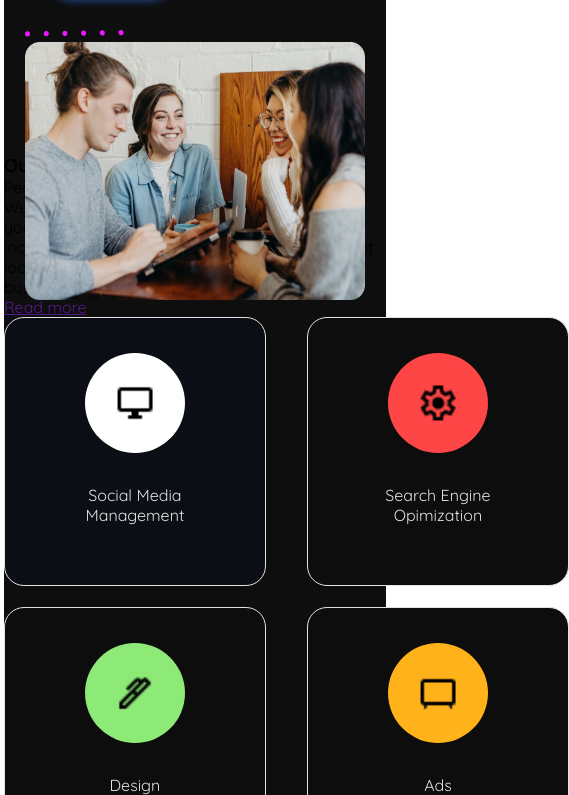
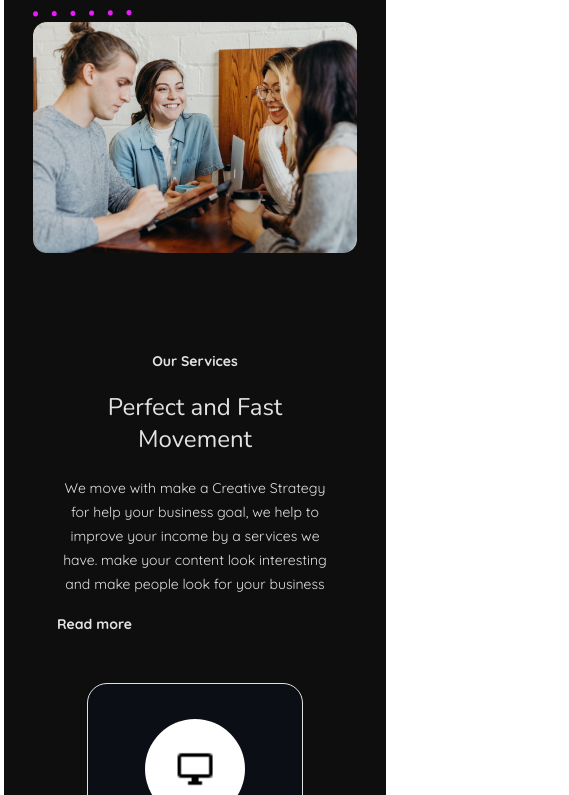
Before and after one commit to DenisFR2727/LayOut-AgencyCreative, a plain HTML site: page index.html in a window 390 px wide. Shown: the part 1205-2000 px from the top of the page, 569 px wide, since content can reach past the window. Drawn offline with nearby package versions, Linux system fonts and the light colour scheme; files whose address does not match are found by name.

Commit message:
mobile services

```diff
--- a/css/mobile.css
+++ b/css/mobile.css
@@ -200,6 +200,11 @@
     }
 
     /* section block about */
+    section {
+        margin: 0 auto;
+        width: 85%;
+        /* width: 340px; */
+    }
     section .block-about-us h3 {
         font-size: 20px;
     }
@@ -215,8 +220,9 @@
         margin-top: 45px;
     }
     .block-about-us .block-img .team {
-        width: 340px;
-        height: 258px;
+        width: 100%;
+        /* width: 340px; */
+        /* height: 258px; */
     }
     .block-about-us .block-img .orange-cicle {
         display: none;
@@ -229,7 +235,7 @@
     .block-about-us .block-text-team {
         font-size: 14px;
         font-weight: 400;
-        margin-left: 25px;
+        margin-left: 0px;
         line-height: 24px;
     }
     .block-about-us .block-text-team p:nth-child(2) {
@@ -237,8 +243,11 @@
     }
     .block-about-us .block-text-team .mobile {
         display: block;
+        padding-right: 0px;
+        margin-top: 20px;
     }
-    .block-text-team p {
+    .block-text-team p:first-of-type {
+        padding-right: 0px;
         margin: 0;
     }
     .block-btn {
@@ -247,11 +256,67 @@
     .block-text-team .block-btn .btn-us {
         width: 124px;
         font-size: 14px;
-        margin-left: 20px;
+        /* margin-left: 20px; */
     }
     .block-text-team .block-btn .btn-our {
         width: 150px;
         font-size: 14px;
         margin-left: 40px;
     }
+    /* section block services */
+    .services {
+        width: 85%;
+        /* width: 340px; */
+        display: block;
+        margin: 0 auto;
+        margin-top: 200px;
+    }
+    .services .left {
+        width: 85%;
+        /* width: 340px; */
+        margin: 0 auto;
+        height: 250px;
+
+    }
+    .services .left h3{
+        display: flex;
+        justify-content: center;
+        font-size: 14px;
+        line-height: 17.5px;
+        font-weight: 600;
+     }
+    .services .left p:first-of-type{
+       font-size: 24px;
+       line-height: 32.74px;
+       text-align: center;
+       font-family: 'Nunito';
+    }
+    .services .left .text{
+       font-size: 14px;
+       font-weight: 400;
+       line-height: 24px;
+       text-align: center;
+
+     }
+    .services .left p:last-of-type{
+       display: flex;
+       justify-content: flex-start;
+    }
+    .services .left p:last-of-type a{
+       font-size: 14px;
+       font-weight: 700;
+       line-height: 17.5px;
+       font-family: Quicksand;
+     }
+    /* right--block */
+    .services .right {
+        width: 85%;
+        margin: 0 auto;
+        display: flex;
+        justify-content: center;
+        margin-top: 50px;
+    }
+    .services .right .blocks-social {
+        margin: 30px;
+    }
 }
--- a/css/style.css
+++ b/css/style.css
@@ -429,7 +429,11 @@ section .content {
 /* --------Next block-------- */
 
 .services {
-    /* display: flex; */
+    margin: 0 auto;
+    margin-top: 100px;
+    display: flex;
+    justify-content: space-between;
+    width: 1440px;
 }
 /* right */
 .services .right {
@@ -438,6 +442,7 @@ section .content {
     justify-content: space-between;
     width: 565px;
     height: 579px;
+    margin-right: 100px;
     color: #e2e2e2;
 }
 .services .right .blocks-social:first-of-type {
@@ -497,4 +502,37 @@ section .content {
     text-align: center;
     padding-top: 32px;
     width: 90%;
+    font-family: Quicksand;
 }
+/* ---left-- */
+.services .left {
+    margin-left: 100px;
+    width: 521px;
+    height: 414px;
+    color: #e2e2e2;
+}
+.services .left h3 {
+    display: flex;
+    justify-content: flex-start;
+}
+.services .left p:first-of-type {
+    font-size: 55px;
+    font-family: Quicksand;
+    margin-top: 20px;
+}
+.services .left .text {
+    margin-top: 20px;
+    font-size: 20px;
+    line-height: 32px;
+    font-family: Quicksand;
+}
+.services .left p > a {
+    display: flex;
+    justify-content: flex-end;
+    color: #e2e2e2;
+    margin-top: 20px;
+    margin-right: 40px;
+    font-size: 20px;
+    text-decoration: none;
+    font-family: Quicksand;
+}
--- a/index.html
+++ b/index.html
@@ -106,8 +106,8 @@
                         <h3>Our Services</h3>
                         <p>Perfect and Fast
                             Movement</p>
-                        <p>We move with make a Creative Strategy for help your business goal, we help to improve your income by a services we have. make your content look interesting and make people look for your business</p>
-                        <p><a href=""><a href="">Read more</a></a></p>
+                        <p class="text">We move with make a Creative Strategy for help your business goal, we help to improve your income by a services we have. make your content look interesting and make people look for your business</p>
+                        <p><a href="">Read more</a></p>
                     </div>
                     <div class="right">
                                 <div class="blocks-social">
```
